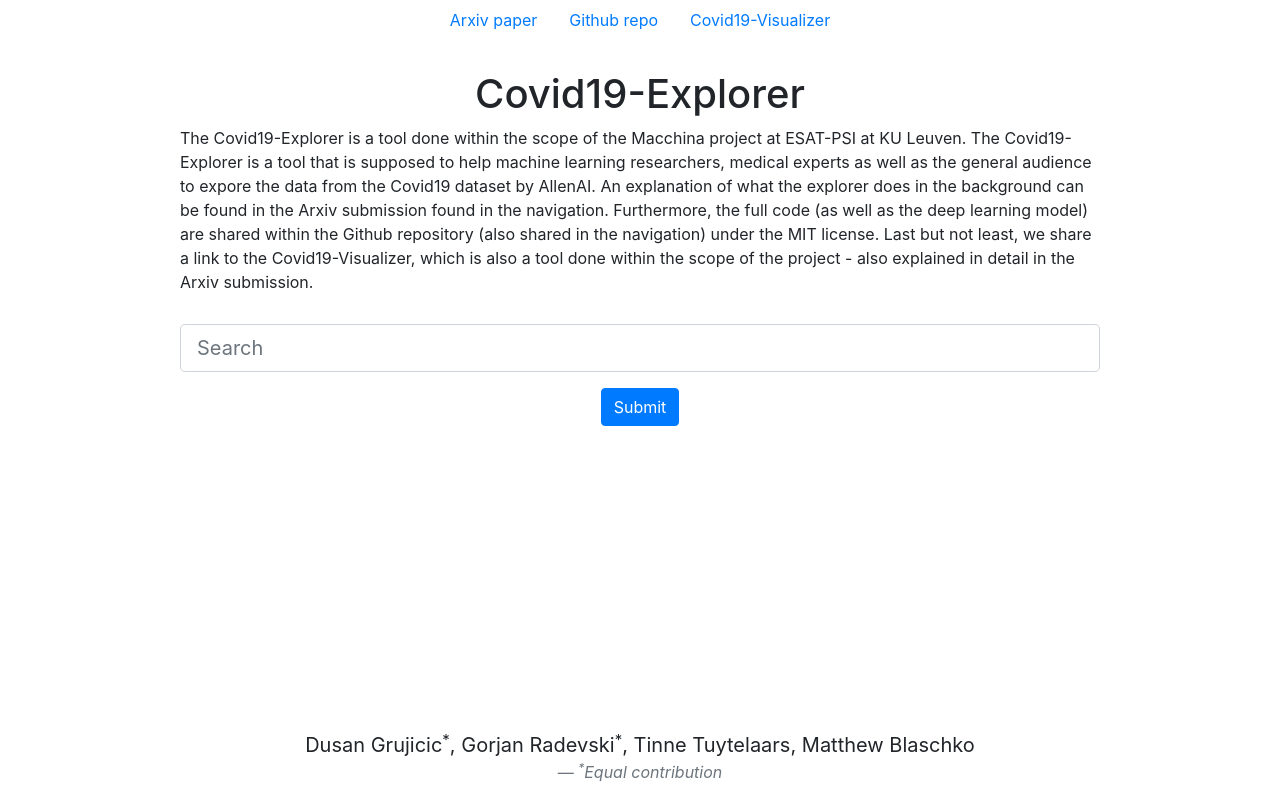
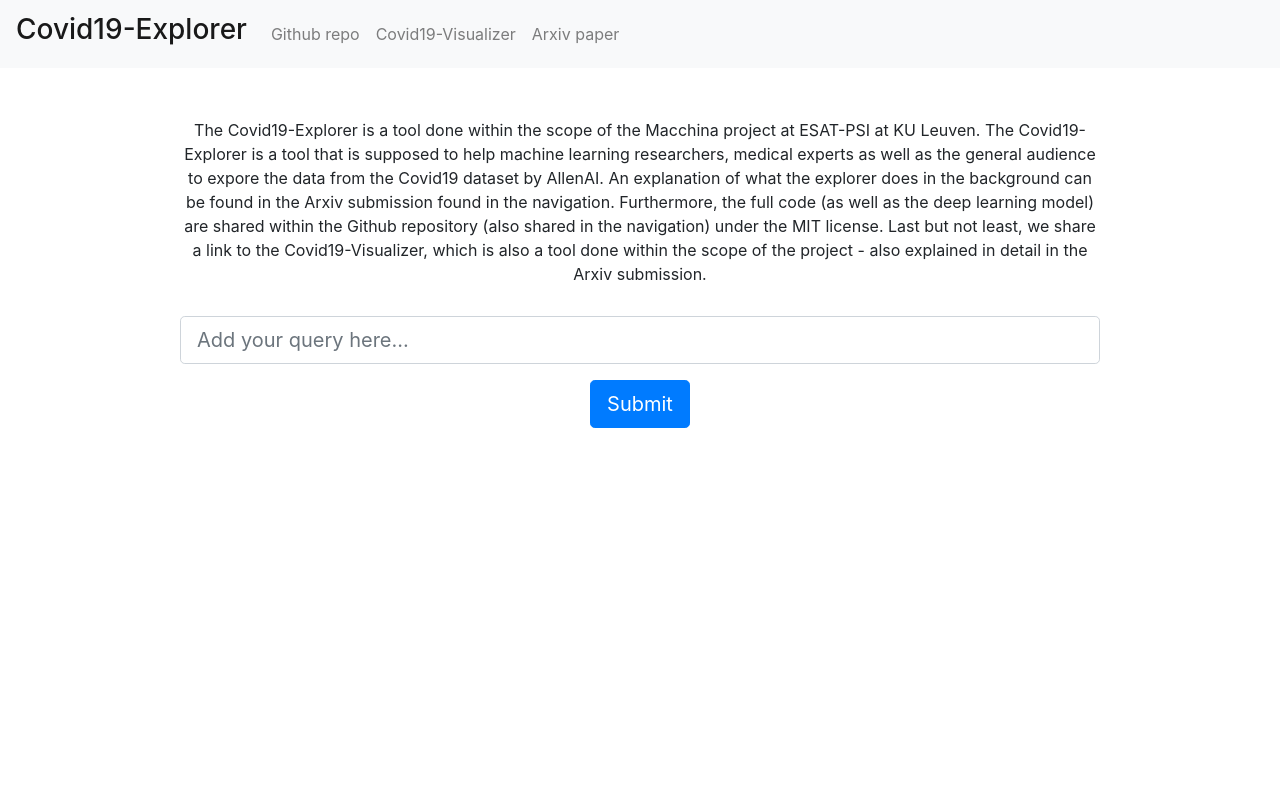
Before and after one commit to gorjanradevski/cord19-explorer, a Flask app: template app/templates/index.html in a window 1280 px wide. Run offline with Flask 2, Linux system fonts and the light colour scheme; the template is opened without the code that fills it: values that come from a table or form of the project are taken from there, others are empty; some libraries are stand-ins or nearby versions.

Commit message:
removed footer, added navbar

```diff
--- a/app/forms.py
+++ b/app/forms.py
@@ -3,5 +3,5 @@
 
 
 class SearchForm(FlaskForm):
-    query = StringField("Search...")
+    query = StringField("Search")
     submit = SubmitField("Submit")
--- a/app/static/stylesheets/style.css
+++ b/app/static/stylesheets/style.css
@@ -1,12 +1,11 @@
 .document {
     margin-bottom: 20px;
-}
-
-.main-header {
-    margin-top: 30px;
-    margin-bottom: 50px;
 }
 
 .main-text {
     margin-bottom: 30px;
 }
+
+.main-content {
+    margin-top: 50px;
+}
--- a/app/templates/index.html
+++ b/app/templates/index.html
@@ -5,26 +5,48 @@
     <link rel="stylesheet" type="text/css" href="{{ url_for('static', filename='stylesheets/style.css')}}">
     <link rel="stylesheet" href="https://stackpath.bootstrapcdn.com/bootstrap/4.4.1/css/bootstrap.min.css"
         integrity="sha384-Vkoo8x4CGsO3+Hhxv8T/Q5PaXtkKtu6ug5TOeNV6gBiFeWPGFN9MuhOf23Q9Ifjh" crossorigin="anonymous">
+    <script src="https://code.jquery.com/jquery-3.3.1.slim.min.js"
+        integrity="sha384-q8i/X+965DzO0rT7abK41JStQIAqVgRVzpbzo5smXKp4YfRvH+8abtTE1Pi6jizo"
+        crossorigin="anonymous"></script>
+    <script src="https://cdnjs.cloudflare.com/ajax/libs/popper.js/1.14.7/umd/popper.min.js"
+        integrity="sha384-UO2eT0CpHqdSJQ6hJty5KVphtPhzWj9WO1clHTMGa3JDZwrnQq4sF86dIHNDz0W1"
+        crossorigin="anonymous"></script>
+    <script src="https://stackpath.bootstrapcdn.com/bootstrap/4.3.1/js/bootstrap.min.js"
+        integrity="sha384-JjSmVgyd0p3pXB1rRibZUAYoIIy6OrQ6VrjIEaFf/nJGzIxFDsf4x0xIM+B07jRM"
+        crossorigin="anonymous"></script>
 </head>
 
 <body>
-    <ul class="nav justify-content-center">
+    <nav class="navbar navbar-expand-lg navbar-light bg-light">
+        <a class="navbar-brand" href="https://covid19-explorer.herokuapp.com/">
+            <h3>Covid19-Explorer</h3>
+        </a>
+        <button class="navbar-toggler" type="button" data-toggle="collapse" data-target="#navbarSupportedContent"
+            aria-controls="navbarSupportedContent" aria-expanded="false" aria-label="Toggle navigation">
+            <span class="navbar-toggler-icon"></span>
+        </button>
+
+        <div class="collapse navbar-collapse" id="navbarSupportedContent">
+            <ul class="navbar-nav mr-auto">
                 <li class="nav-item">
-            <a class="nav-link active" href="#" target="_blank">Arxiv paper</a>
-        </li>
-        <li class="nav-item">
-            <a class="nav-link" href="#" target="_blank">Github repo</a>
+                    <a class="nav-link" href="https://github.com/gorjanradevski/covid19-explorer" target="_blank">Github
+                        repo</a>
                 </li>
                 <li class="nav-item">
                     <a class="nav-link" href="https://github.com/gorjanradevski/covid19-visualizer"
                         target="_blank">Covid19-Visualizer</a>
                 </li>
+                <li class="nav-item">
+                    <a class="nav-link" href="#" target="_blank">Arxiv paper</a>
+                </li>
             </ul>
-    <div class="container">
+        </div>
+    </nav>
+    <a id="back-to-top-button"></a>
+    <div class="container main-content">
         <div class="row">
             <div class="col-md-10 offset-md-1">
-                <h1 class="main-header text-center h1">Covid19-Explorer</h1>
-                <p class="main-text">The Covid19-Explorer is a tool done within the
+                <p class="main-text text-center">The Covid19-Explorer is a tool done within the
                     scope of the Macchina project at ESAT-PSI at KU Leuven. The
                     Covid19-Explorer is a tool that is supposed to help machine learning researchers, medical
                     experts as well as the general audience to expore the data from
@@ -38,10 +60,11 @@
                     Arxiv submission.
                 </p>
                 <form action="" method="post" novalidate>
-                    <div class="form-group">{{ form.query(class="form-control form-control-lg", placeholder="Search") }}
+                    <div class="form-group">
+                        {{ form.query(class="form-control form-control-lg", placeholder="Add your query here...") }}
                     </div>
                     <div class="form-group text-center">
-                        {{ form.submit(class="btn btn-primary btn-md", placeholder="Submit") }}
+                        {{ form.submit(class="btn btn-primary btn-lg", placeholder="Search") }}
                     </div>
                 </form>
             </div>
@@ -61,13 +84,20 @@
             {% endif %}
         </div>
     </div>
-    <div class="fixed-bottom text-center">
-        <blockquote class="blockquote text-center">
-            <p class="mb-0">Dusan Grujicic<sup>*</sup>, Gorjan Radevski<sup>*</sup>, Tinne Tuytelaars, Matthew Blaschko
+    <!--
+    <div class="fixed-bottom text-center bg-light">
+        <blockquote class="blockquote text-center authors">
+            <p class="mb-0 small footer-authors">Dusan Grujicic<sup>*</sup>, Gorjan Radevski<sup>*</sup>, Tinne
+                Tuytelaars,
+                Matthew
+                Blaschko
             </p>
-            <footer class="blockquote-footer"><cite title="Source Title"><sup>*</sup>Equal contribution</cite></footer>
+            <footer class="blockquote-footer footer-contrib"><cite title="Source Title"><sup>*</sup>Equal
+                    contribution</cite>
+            </footer>
         </blockquote>
-    </div>
+    </div>-->
+
 </body>
 
 </html>
```
Lines whose indentation alone changed are shown as unchanged.
